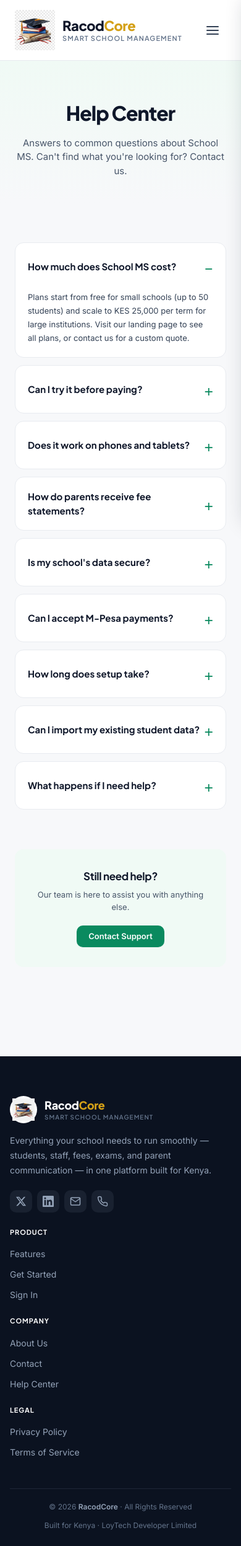
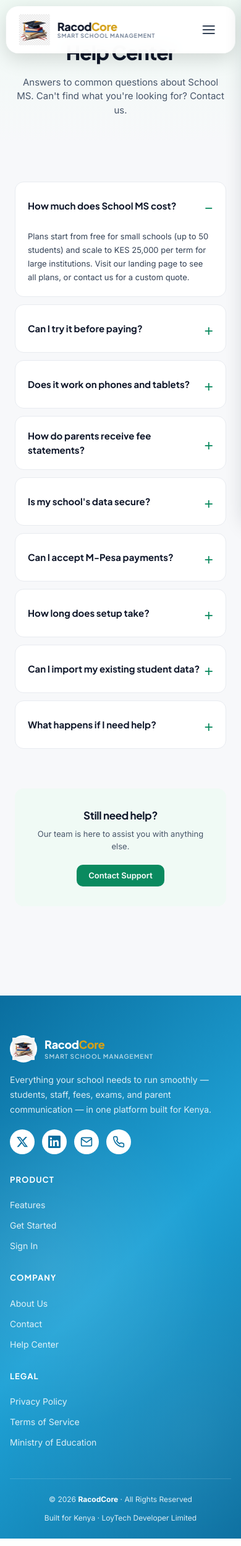
Before and after one commit to SamuelEusabius/radicore, a Django app: template templates/public/help.html in a window 390 px wide. Shown: the whole page at 62% size. Run offline with Django 5.2, Linux system fonts and the light colour scheme; the template is opened without the code that fills it, so the values that code supplies are empty.

Commit message:
feat(ui): ODPC-style gradient footer + mobile nav fixes
- Redesigned public footer with blue gradient (ODPC style)
- Kept original content (Product, Company, Legal links, description)
- Added Ministry of Education link under Legal
- White circular social icons with hover lift
- Fixed mobile/tablet navigation:
  - Menu, search, and CTA buttons now hide below 1200px
  - Hamburger icon appears cleanly on the right
  - Drawer opens reliably for features/about/help/contact
- Footer stacks into 1 column on mobile

```diff
--- a/templates/public/base_public.html
+++ b/templates/public/base_public.html
@@ -17,18 +17,24 @@
   <style>
     /* ============ PUBLIC NAV (GLOBAL) ============ */
     .pub-nav {
-      position: sticky;
-      top: 0;
+      position: absolute;
+      top: 20px;
+      left: 50%;
+      transform: translateX(-50%);
+      width: 95%;
+      max-width: 1400px;
       z-index: 100;
       background: rgba(255, 255, 255, 0.95);
       backdrop-filter: blur(12px);
       -webkit-backdrop-filter: blur(12px);
-      border-bottom: 1px solid var(--border);
+      border-radius: 100px; /* Pill shape */
+      box-shadow: 0 8px 32px rgba(0, 0, 0, 0.15);
+      border: 1px solid rgba(255, 255, 255, 0.2);
     }
+
     .pub-nav-inner {
-      max-width: 1280px;
       margin: 0 auto;
-      padding: 16px 32px;
+      padding: 12px 24px;
       display: flex;
       align-items: center;
       justify-content: space-between;
@@ -44,8 +50,8 @@
       color: var(--ink-900);
     }
     .pub-logo-mark {
-      width: 65px;
-      height: 65px;
+      width: 50px;
+      height: 50px;
       display: flex;
       align-items: center;
       justify-content: center;
@@ -59,18 +65,18 @@
     .pub-logo-text {
       font-family: var(--font-heading);
       font-weight: 800;
-      font-size: 22px;
+      font-size: 18px;
       letter-spacing: -0.025em;
       line-height: 1.1;
     }
     .pub-logo-text small {
       display: block;
-      font-size: 11px;
+      font-size: 9px;
       font-weight: 600;
       color: var(--ink-500);
       letter-spacing: 0.10em;
       text-transform: uppercase;
-      margin-top: 2px;
+      margin-top: 1px;
     }
     .brand-gold { color: #D4A017; }
 
@@ -180,25 +236,41 @@
     /* Utility */
     .pub-main { min-height: calc(100vh - 400px); }
 
-    /* ============ PUBLIC FOOTER ============ */
+     /* ============ PUBLIC FOOTER ============ */
     .pub-footer {
-      background: #0B1220;
-      color: #94A3B8;
+      background: linear-gradient(135deg, #0A6E9F 0%, #1FA2D6 50%, #0A6E9F 100%);
+      color: #FFFFFF;
       padding: 64px 0 24px;
       margin-top: 80px;
+      position: relative;
+      overflow: hidden;
     }
+
+    .pub-footer::before {
+      content: '';
+      position: absolute;
+      inset: 0;
+      background-image: radial-gradient(circle at 20% 50%, rgba(255,255,255,0.1) 0%, transparent 50%),
+                        radial-gradient(circle at 80% 80%, rgba(255,255,255,0.05) 0%, transparent 40%);
+      pointer-events: none;
+    }
+
     .pub-footer-inner {
       max-width: 1280px;
       margin: 0 auto;
       padding: 0 32px;
+      position: relative;
+      z-index: 2;
     }
+
     .pub-footer-grid {
       display: grid;
       grid-template-columns: 2fr 1fr 1fr 1fr;
       gap: 48px;
       padding-bottom: 48px;
-      border-bottom: 1px solid rgba(148, 163, 184, 0.15);
+      border-bottom: 1px solid rgba(255, 255, 255, 0.15);
     }
+
     .pub-footer-brand {
       display: flex;
       align-items: center;
@@ -218,92 +290,118 @@
       display: block;
       font-size: 10px;
       font-weight: 600;
-      color: #64748B;
+      color: rgba(255, 255, 255, 0.7);
       letter-spacing: 0.10em;
       text-transform: uppercase;
       margin-top: 2px;
     }
+
     .pub-footer-desc {
       font-size: 14px;
-      color: #94A3B8;
+      color: rgba(255, 255, 255, 0.85);
       line-height: 1.7;
       margin: 0 0 20px;
       max-width: 380px;
     }
+
     .pub-footer-col-title {
       font-family: var(--font-heading);
       font-weight: 700;
-      font-size: 11px;
+      font-size: 13px;
       color: #FFFFFF;
       text-transform: uppercase;
       letter-spacing: 0.08em;
-      margin-bottom: 16px;
+      margin-bottom: 20px;
     }
+
     .pub-footer-links {
       display: flex;
       flex-direction: column;
       gap: 12px;
     }
+
     .pub-footer-link {
       font-size: 14px;
-      color: #94A3B8;
+      color: rgba(255, 255, 255, 0.85);
       text-decoration: none;
-      transition: color 150ms;
+      transition: opacity 150ms;
     }
-    .pub-footer-link:hover { color: var(--primary); }
+
+    .pub-footer-link:hover {
+      opacity: 0.8;
+      text-decoration: underline;
+    }
 
     .pub-footer-social {
       display: flex;
-      gap: 8px;
+      gap: 12px;
     }
+
     .pub-footer-social a {
-      width: 36px;
-      height: 36px;
+      width: 40px;
+      height: 40px;
       display: flex;
       align-items: center;
       justify-content: center;
-      background: rgba(148, 163, 184, 0.1);
-      border-radius: var(--radius);
-      color: #94A3B8;
-      transition: all 150ms;
+      background: #FFFFFF;
+      border-radius: 50%;
+      color: #0A6E9F;
+      transition: transform 150ms, box-shadow 150ms;
       text-decoration: none;
     }
+
     .pub-footer-social a:hover {
-      background: var(--primary);
-      color: #FFFFFF;
+      transform: translateY(-3px);
+      box-shadow: 0 4px 12px rgba(0, 0, 0, 0.2);
     }
+
     .pub-footer-social svg {
-      width: 18px;
-      height: 18px;
+      width: 20px;
+      height: 20px;
     }
+
     .pub-footer-bottom {
-      padding-top: 20px;
+      padding-top: 24px;
       display: flex;
       justify-content: space-between;
       align-items: center;
       flex-wrap: wrap;
       gap: 12px;
       font-size: 12px;
-      color: #64748B;
-    }
-    .pub-footer-bottom strong {
-      color: #94A3B8;
-      font-weight: 600;
+      color: rgba(255, 255, 255, 0.85);
     }
 
-    /* Responsive */
+    .pub-footer-bottom strong {
+      color: #FFFFFF;
+      font-weight: 700;
+    }
     @media (max-width: 1024px) {
-      .pub-menu, .pub-cta { display: none; }
-      .pub-hamburger { display: flex; }
-      .pub-nav-inner { padding: 16px 24px; }
-    }
-    @media (max-width: 900px) {
-      .pub-footer-grid { grid-template-columns: 1fr 1fr; gap: 32px; }
+      .pub-footer-grid { grid-template-columns: 1fr 1fr; }
     }
     @media (max-width: 560px) {
-      .pub-footer-grid { grid-template-columns: 1fr; gap: 24px; }
+      .pub-footer-grid { grid-template-columns: 1fr; gap: 32px; }
       .pub-footer-inner { padding: 0 16px; }
       .pub-footer-bottom { flex-direction: column; text-align: center; }
+    }
+        /* ============ RESPONSIVE ============ */
+    @media (max-width: 1200px) {
+      .pub-menu,
+      .pub-cta {
+        display: none !important;
+      }
+      .pub-hamburger {
+        display: flex !important;
+      }
+      .pub-nav {
+        top: 10px;
+        width: 95%;
+        border-radius: 20px;
+      }
+
+      .pub-nav-inner {
+        padding: 12px 20px;
+        justify-content: space-between;
+      }
     }
   </style>
 
@@ -440,11 +545,13 @@
           </div>
         </div>
 
+        <!-- COLUMN 4: Legal & Related Links -->
         <div>
           <div class="pub-footer-col-title">Legal</div>
           <div class="pub-footer-links">
             <a href="{% url 'privacy' %}" class="pub-footer-link">Privacy Policy</a>
             <a href="{% url 'terms' %}" class="pub-footer-link">Terms of Service</a>
+            <a href="#" class="pub-footer-link" target="_blank">Ministry of Education</a>
           </div>
         </div>
 
```
Also changed, not shown: other parts of templates/public/base_public.html (+68 -11 lines).
